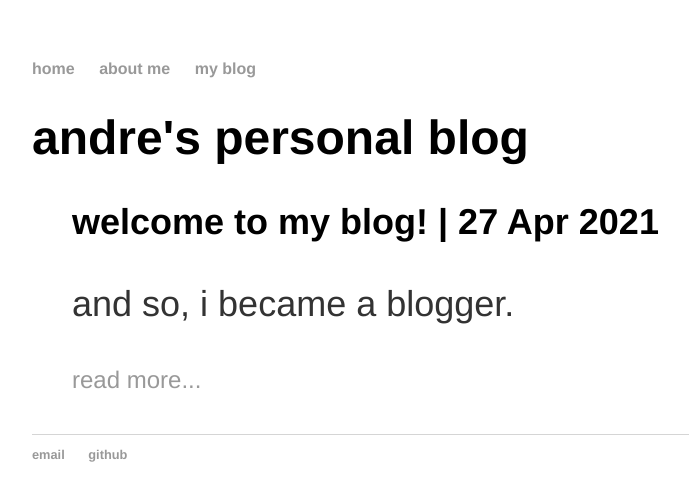
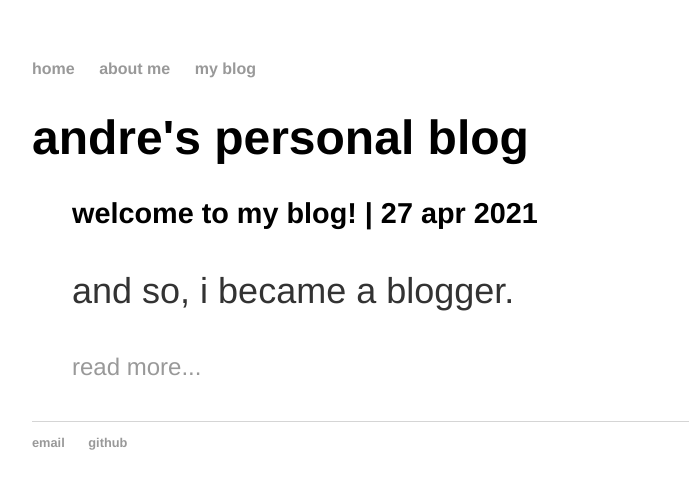
Before and after one commit to andre-1337/andre-1337.github.io, a Jekyll site: the page built from blog/index.html, in a window 1280 px wide. Shown: the top 501 px of the page, without its empty margins (160-849 px from the left). Built offline with Jekyll 4.4.1, drawn with Linux system fonts in a browser that asks for light colours.

Commit message:
Fix broken styles

```diff
--- a/_layouts/post.html
+++ b/_layouts/post.html
@@ -1,7 +1,7 @@
 ---
 layout: default
 ---
-<p class="meta">{{ page.date | date_to_string }} | {{ page.author }} </p>
+<p class="meta">{{ page.date | date_to_string | downcase }} | {{ page.author }} </p>
 <h1>{{ page.title }}</h1>
 
 <div class="post">
--- a/blog/index.html
+++ b/blog/index.html
@@ -6,8 +6,8 @@ title: andre's personal blog
 <ul class="posts">
 	{% for post in site.posts %}
 		<li>
-			<h3>{{ post.title }} | {{ post.date | date_to_string }}</h3>
-			<span class="thick inline-itm">{{ post.excerpt }} <a class="inline-itm" href="{{ post.url }}">read more...</a></span>
+			<h3>{{ post.title }} | {{ post.date | date_to_string | downcase }}</h3>
+			<span>{{ post.excerpt }}</span><a href="{{ post.url }}" title="{{ post.title }}">read more...</a>
 		</li>
 	{% endfor %}
 </ul>
--- a/css/main.css
+++ b/css/main.css
@@ -39,7 +39,7 @@ h2 {
 }
 
 h3 {
-  font-size: 1.5em;
+  font-size: 1.2em;
   font-family: 'Helvetica', 'Arial', 'Sans-Serif';
 }
 
@@ -68,7 +68,3 @@ ul.posts {
 ul.posts li {
   list-style: none;
 }
-
-.inline-itm {
-  display: inline;
-}
```
Also changed, not shown: about/index.html (+6 -4 lines).
